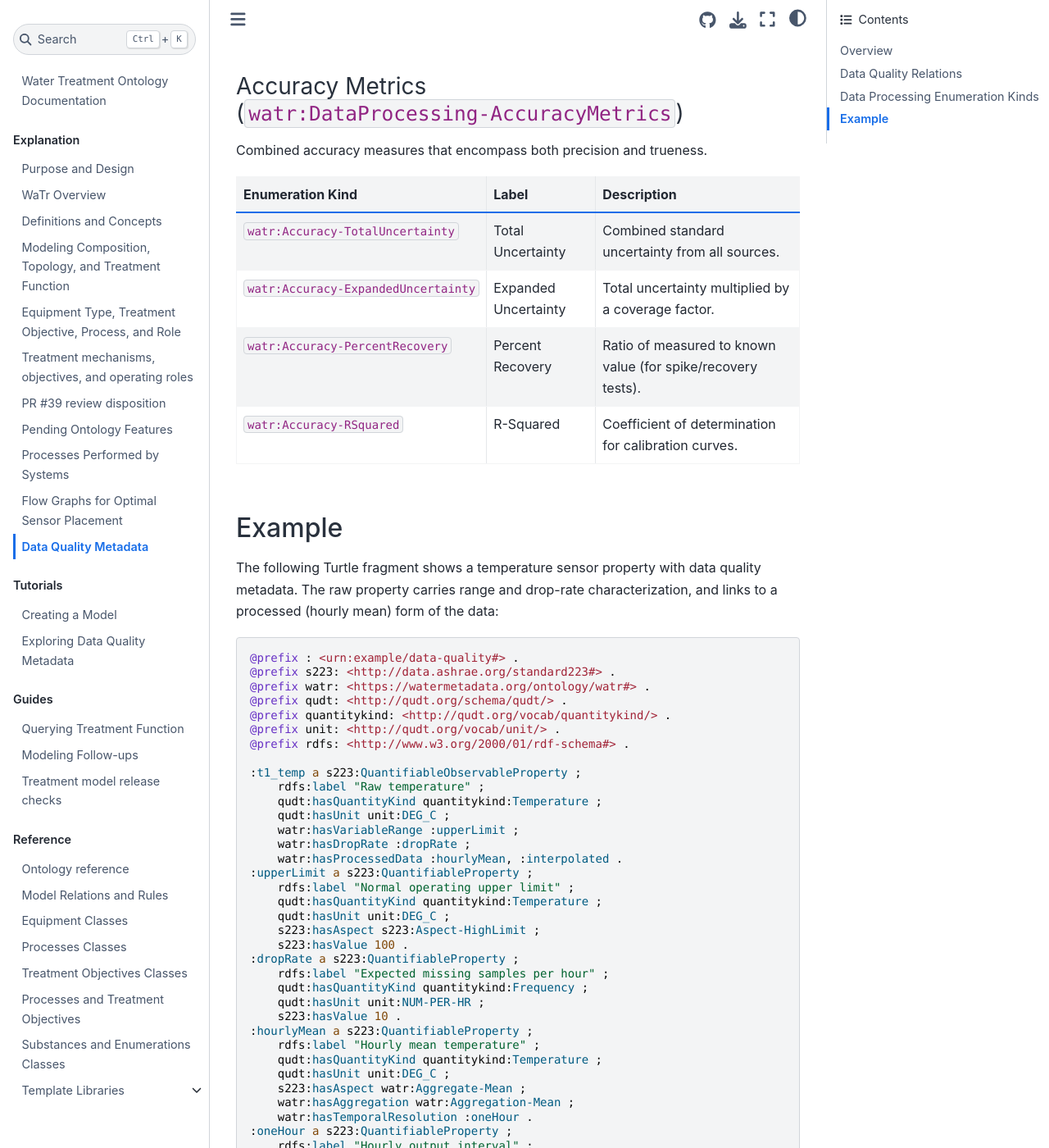
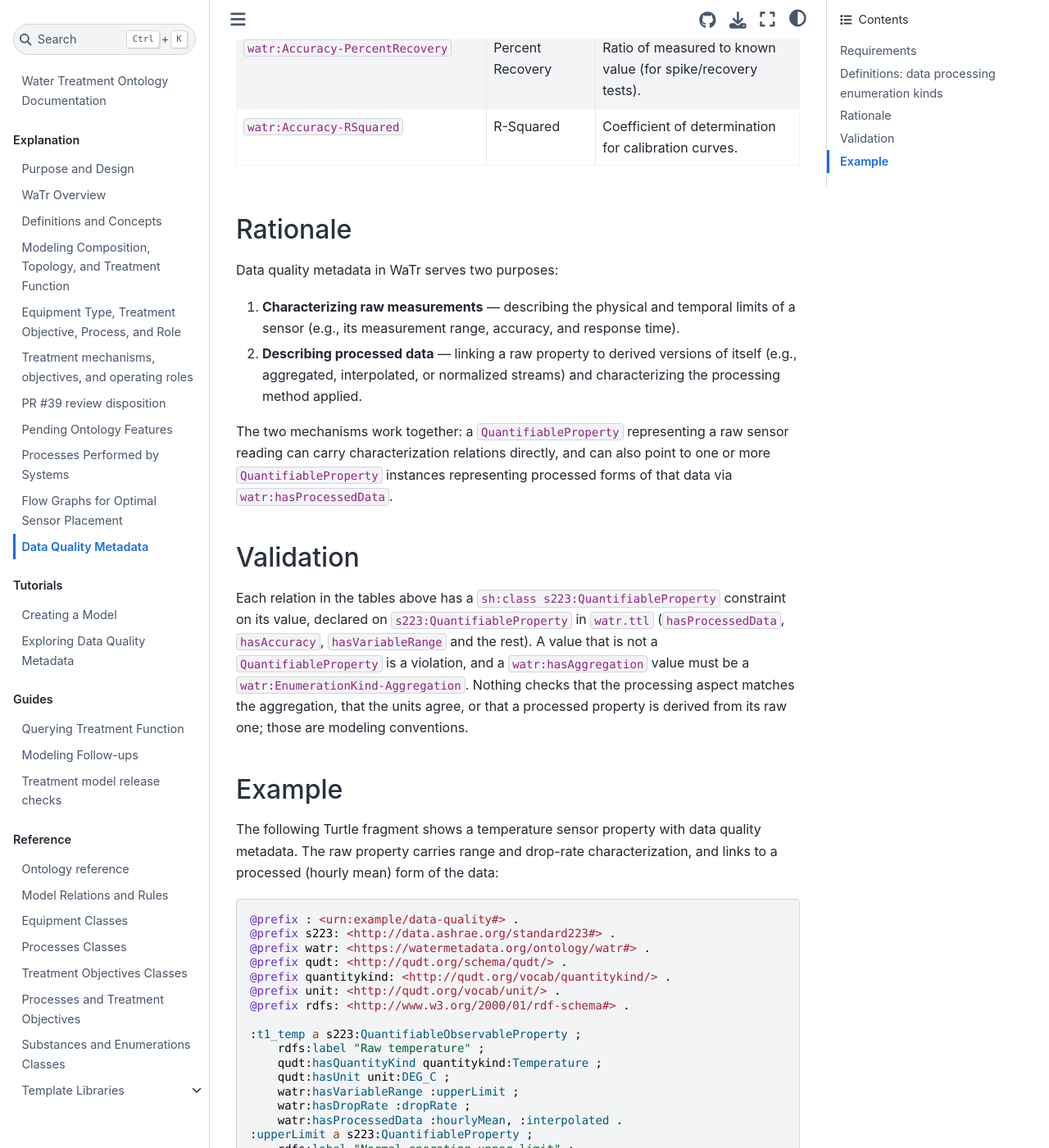
Before and after one commit to DataDrivenCPS/water-ontology, a Jupyter Book: the page built from docs/explanation/data_quality.md, in a window 1280 px wide and 1400 px high, scrolled down 7941 px. Shown: the whole window at 82% size. Built offline with Jupyter Book 1.0.4 settings and Sphinx 7.4.7 and the Sphinx Book theme 1.1.4, drawn with Linux system fonts in a browser that asks for light colours; some of the changed text lies outside the part shown.

Commit message:
docs: restructure data quality page

```diff
--- a/docs/explanation/data_quality.md
+++ b/docs/explanation/data_quality.md
@@ -2,16 +2,7 @@
 
 WaTr includes a set of metadata properties and enumeration kinds that allow models to capture the quality, characteristics, and processing history of sensor measurements. This metadata is attached to instances of `s223:QuantifiableProperty` (and in some cases directly to `s223:Sensor`) using `watr:` relations.
 
-## Overview
-
-Data quality metadata in WaTr serves two purposes:
-
-1. **Characterizing raw measurements** — describing the physical and temporal limits of a sensor (e.g., its measurement range, accuracy, and response time).
-2. **Describing processed data** — linking a raw property to derived versions of itself (e.g., aggregated, interpolated, or normalized streams) and characterizing the processing method applied.
-
-The two mechanisms work together: a `QuantifiableProperty` representing a raw sensor reading can carry characterization relations directly, and can also point to one or more `QuantifiableProperty` instances representing processed forms of that data via `watr:hasProcessedData`.
-
-## Data Quality Relations
+## Requirements
 
 The following relations may be applied to an `s223:QuantifiableProperty`. Each relation points to another `s223:QuantifiableProperty` whose value (and units) convey the metadata quantity.
 
@@ -53,7 +44,7 @@
 |---|---|---|
 | `watr:hasProcessedData` | `s223:QuantifiableProperty` | Links to a `QuantifiableProperty` that represents a processed, filtered, or transformed form of the raw measurement. The processing method is conveyed via `s223:hasAspect` using a `watr:EnumerationKind-DataProcessing` value. |
 
-## Data Processing Enumeration Kinds
+## Definitions: data processing enumeration kinds
 
 When a `QuantifiableProperty` is linked via `watr:hasProcessedData`, the processing method applied to produce it is described by attaching an `s223:hasAspect` triple whose object is one of the `watr:EnumerationKind-DataProcessing` enumeration values below.
 
@@ -155,6 +146,25 @@
 | `watr:Accuracy-PercentRecovery` | Percent Recovery | Ratio of measured to known value (for spike/recovery tests). |
 | `watr:Accuracy-RSquared` | R-Squared | Coefficient of determination for calibration curves. |
 
+## Rationale
+
+Data quality metadata in WaTr serves two purposes:
+
+1. **Characterizing raw measurements** — describing the physical and temporal limits of a sensor (e.g., its measurement range, accuracy, and response time).
+2. **Describing processed data** — linking a raw property to derived versions of itself (e.g., aggregated, interpolated, or normalized streams) and characterizing the processing method applied.
+
+The two mechanisms work together: a `QuantifiableProperty` representing a raw sensor reading can carry characterization relations directly, and can also point to one or more `QuantifiableProperty` instances representing processed forms of that data via `watr:hasProcessedData`.
+
+## Validation
+
+Each relation in the tables above has a `sh:class s223:QuantifiableProperty`
+constraint on its value, declared on `s223:QuantifiableProperty` in `watr.ttl`
+(`hasProcessedData`, `hasAccuracy`, `hasVariableRange` and the rest). A value that
+is not a `QuantifiableProperty` is a violation, and a `watr:hasAggregation` value
+must be a `watr:EnumerationKind-Aggregation`. Nothing checks that the processing
+aspect matches the aggregation, that the units agree, or that a processed property
+is derived from its raw one; those are modeling conventions.
+
 ## Example
 
 The following Turtle fragment shows a temperature sensor property with data quality metadata. The raw property carries range and drop-rate characterization, and links to a processed (hourly mean) form of the data:
```
